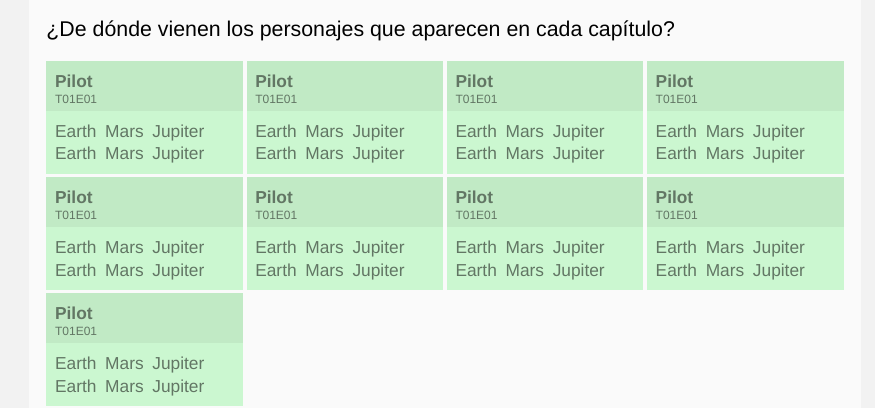
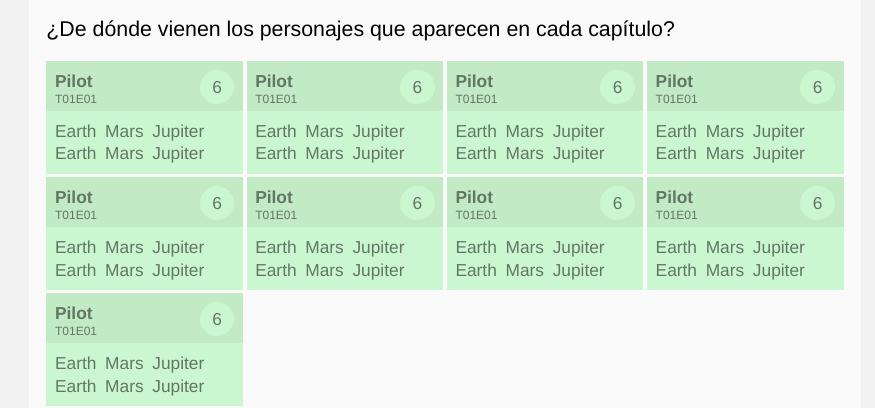
Before and after one commit to agj/vue3-test-app, a Vue app: page / in a window 1280 px wide. Shown: the part 204-612 px from the top of the page, without its empty margins (195-1070 px from the left). Built offline with nearby package versions, Linux system fonts and the light colour scheme.

Commit message:
Añadido número de lugares encontrados por episodio.

```diff
--- a/src/App.vue
+++ b/src/App.vue
@@ -18,8 +18,9 @@
       <div class="items">
         <section class="card">
           <div class="header">
-            <div class="title">Pilot</div>
-            <div class="number">T01E01</div>
+            <div class="location-amount">6</div>
+            <div class="episode-title">Pilot</div>
+            <div class="episode-number">T01E01</div>
           </div>
           <div class="content">
             <ul class="locations">
@@ -34,8 +35,9 @@
         </section>
         <section class="card">
           <div class="header">
-            <div class="title">Pilot</div>
-            <div class="number">T01E01</div>
+            <div class="location-amount">6</div>
+            <div class="episode-title">Pilot</div>
+            <div class="episode-number">T01E01</div>
           </div>
           <div class="content">
             <ul class="locations">
@@ -50,8 +52,9 @@
         </section>
         <section class="card">
           <div class="header">
-            <div class="title">Pilot</div>
-            <div class="number">T01E01</div>
+            <div class="location-amount">6</div>
+            <div class="episode-title">Pilot</div>
+            <div class="episode-number">T01E01</div>
           </div>
           <div class="content">
             <ul class="locations">
@@ -66,8 +69,9 @@
         </section>
         <section class="card">
           <div class="header">
-            <div class="title">Pilot</div>
-            <div class="number">T01E01</div>
+            <div class="location-amount">6</div>
+            <div class="episode-title">Pilot</div>
+            <div class="episode-number">T01E01</div>
           </div>
           <div class="content">
             <ul class="locations">
@@ -82,8 +86,9 @@
         </section>
         <section class="card">
           <div class="header">
-            <div class="title">Pilot</div>
-            <div class="number">T01E01</div>
+            <div class="location-amount">6</div>
+            <div class="episode-title">Pilot</div>
+            <div class="episode-number">T01E01</div>
           </div>
           <div class="content">
             <ul class="locations">
@@ -98,8 +103,9 @@
         </section>
         <section class="card">
           <div class="header">
-            <div class="title">Pilot</div>
-            <div class="number">T01E01</div>
+            <div class="location-amount">6</div>
+            <div class="episode-title">Pilot</div>
+            <div class="episode-number">T01E01</div>
           </div>
           <div class="content">
             <ul class="locations">
@@ -114,8 +120,9 @@
         </section>
         <section class="card">
           <div class="header">
-            <div class="title">Pilot</div>
-            <div class="number">T01E01</div>
+            <div class="location-amount">6</div>
+            <div class="episode-title">Pilot</div>
+            <div class="episode-number">T01E01</div>
           </div>
           <div class="content">
             <ul class="locations">
@@ -130,8 +137,9 @@
         </section>
         <section class="card">
           <div class="header">
-            <div class="title">Pilot</div>
-            <div class="number">T01E01</div>
+            <div class="location-amount">6</div>
+            <div class="episode-title">Pilot</div>
+            <div class="episode-number">T01E01</div>
           </div>
           <div class="content">
             <ul class="locations">
@@ -146,8 +154,9 @@
         </section>
         <section class="card">
           <div class="header">
-            <div class="title">Pilot</div>
-            <div class="number">T01E01</div>
+            <div class="location-amount">6</div>
+            <div class="episode-title">Pilot</div>
+            <div class="episode-number">T01E01</div>
           </div>
           <div class="content">
             <ul class="locations">
@@ -263,11 +272,21 @@ h1 b {
 .ep-char-origins .card .header {
   background-color: var(--color-green-light);
 }
-.ep-char-origins .title {
+.ep-char-origins .episode-title {
   font-weight: bold;
 }
-.ep-char-origins .number {
+.ep-char-origins .episode-number {
   font-size: var(--font-s);
+}
+.ep-char-origins .location-amount {
+  border-radius: 1rem;
+  background-color: var(--color-green-lighter);
+  width: 2rem;
+  height: 2rem;
+  display: flex;
+  justify-content: center;
+  align-items: center;
+  float: right;
 }
 .ep-char-origins .card ul {
   display: flex;
```
